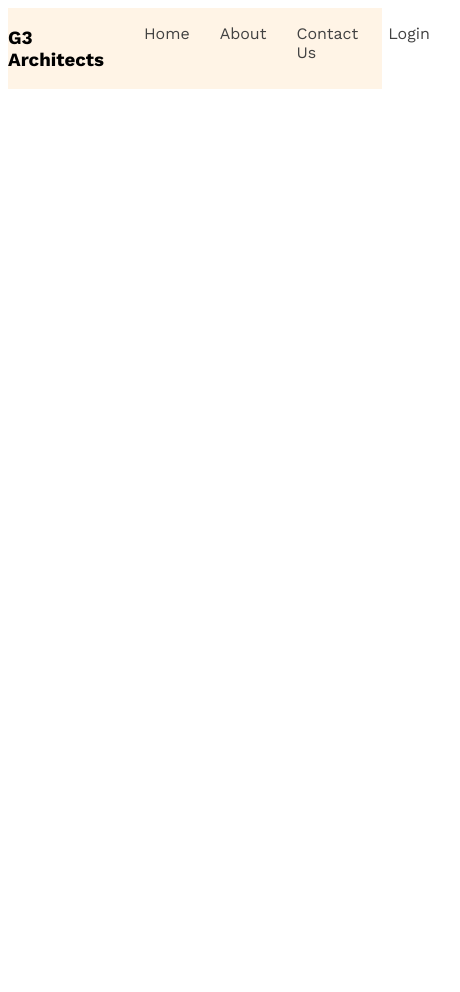
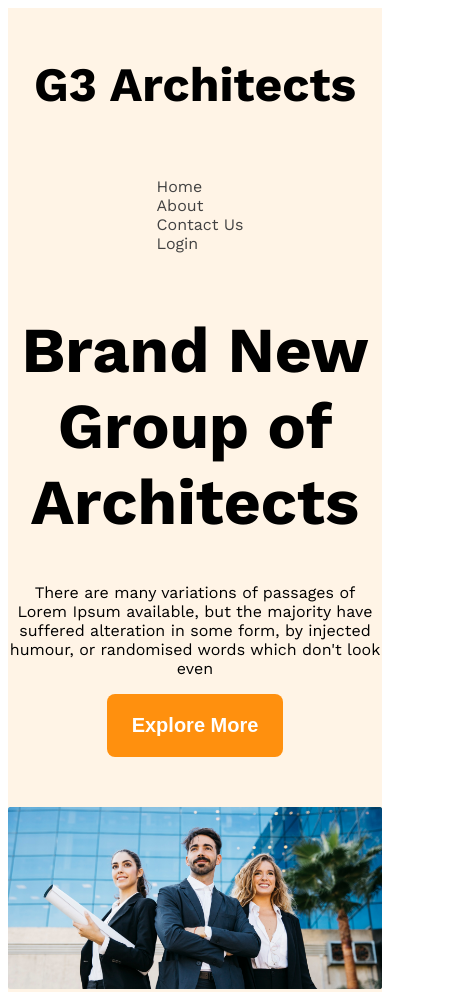
Before and after one commit to jihanurrahman33/g3-architects-website, a plain HTML site: page index.html in a window 390 px wide. Shown: the top 992 px of the page, 460 px wide, since content can reach past the window. Before the commit the page ends 844 px from the top, so only its background shows below. Drawn offline with nearby package versions, Linux system fonts and the light colour scheme.

Commit message:
banner section added and responsive header and banner ui in progress

```diff
--- a/index.html
+++ b/index.html
@@ -28,7 +28,12 @@
             </ul>
         </nav>
         <div class="banner">
-
+            <div class="banner-content">
+            <h1 class="banner-title">Brand New Group of Architects </h1>
+            <p class="banner-description">There are many variations of passages of Lorem Ipsum available, but the majority have suffered alteration in some form, by injected humour, or randomised words which don't look even</p>
+            <button class="btn-primary">Explore More</button>
+            </div>
+            <img class="banner-image" src="images/banner.png" alt="">
         </div>
     </header>
     <main></main>
--- a/styles/architects.css
+++ b/styles/architects.css
@@ -8,6 +8,16 @@
 }
 
 /* shared styles */
+
+.btn-primary{
+    background-color: #FF900E;
+    color: white;
+    padding: 20px 25px;
+    font-size: 1.25rem;
+    font-weight: 600;
+    border: none;
+    border-radius: 8px;
+}
 
 .display-flex {
     display: flex;
@@ -27,9 +37,14 @@
 .bg-light{
     background-color: rgba(255, 144, 14, 0.1);
 }
+.brand{
+    font-weight: 700;
+    font-size: 3rem;
+}
 
 .navbar {
     justify-content: space-between;
+    align-items: center;
 }
 
 .nav-item {
@@ -47,3 +62,27 @@
     max-width: 1440px;
     margin: 0 auto;
 }
+
+/* banner related styles */
+.banner-content{
+    max-width: 850px;
+    margin: 0 auto;
+    text-align: center;
+    margin-bottom: 50px;
+}
+.banner-title{
+    font-weight: 700;
+    font-size: 4rem;
+}
+.banner-image{
+    width: 100%;
+}
+
+/* responsive media query */
+
+@media screen and (max-width:576px) {
+    .navbar,.nav-links{
+        flex-direction: column;
+    }
+
+}
```
